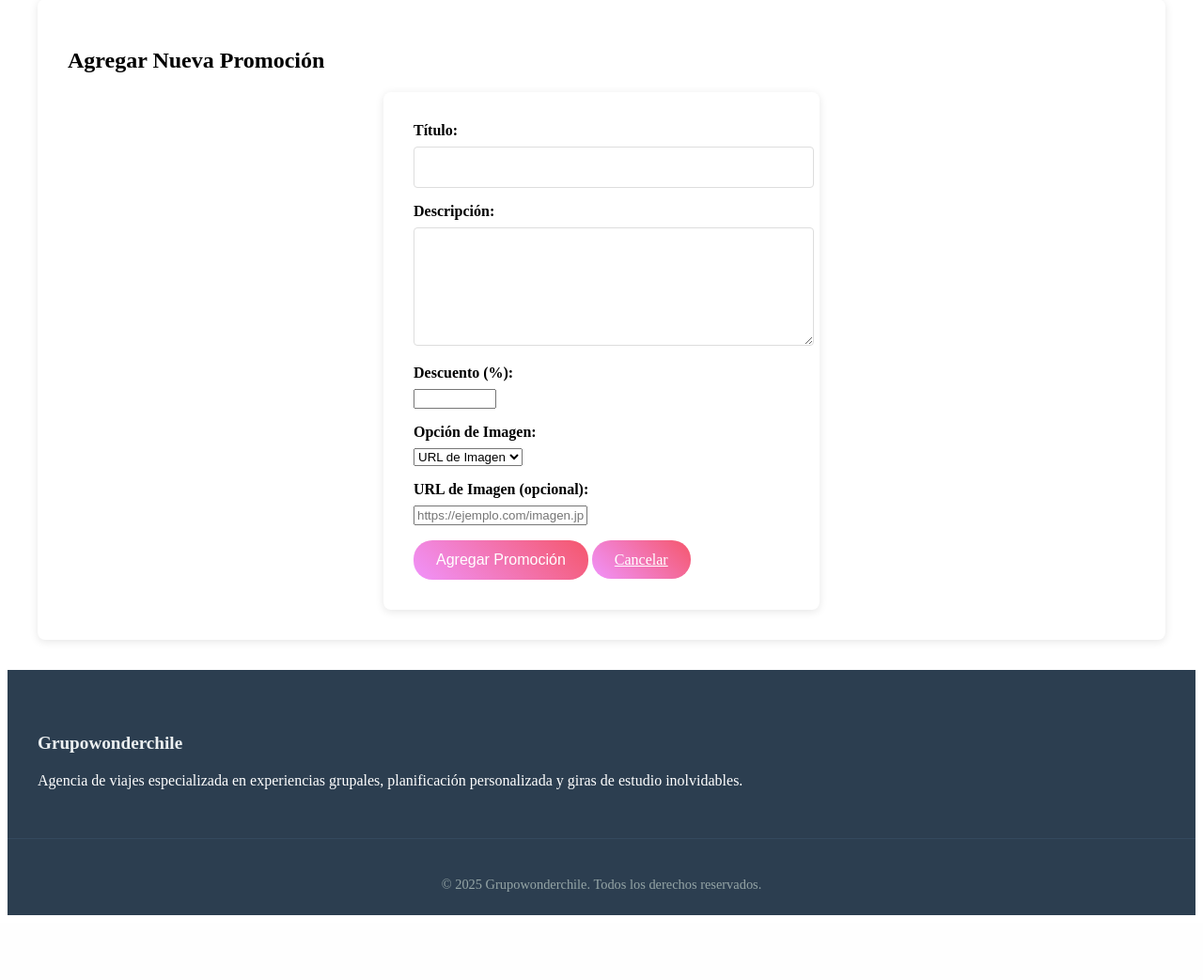
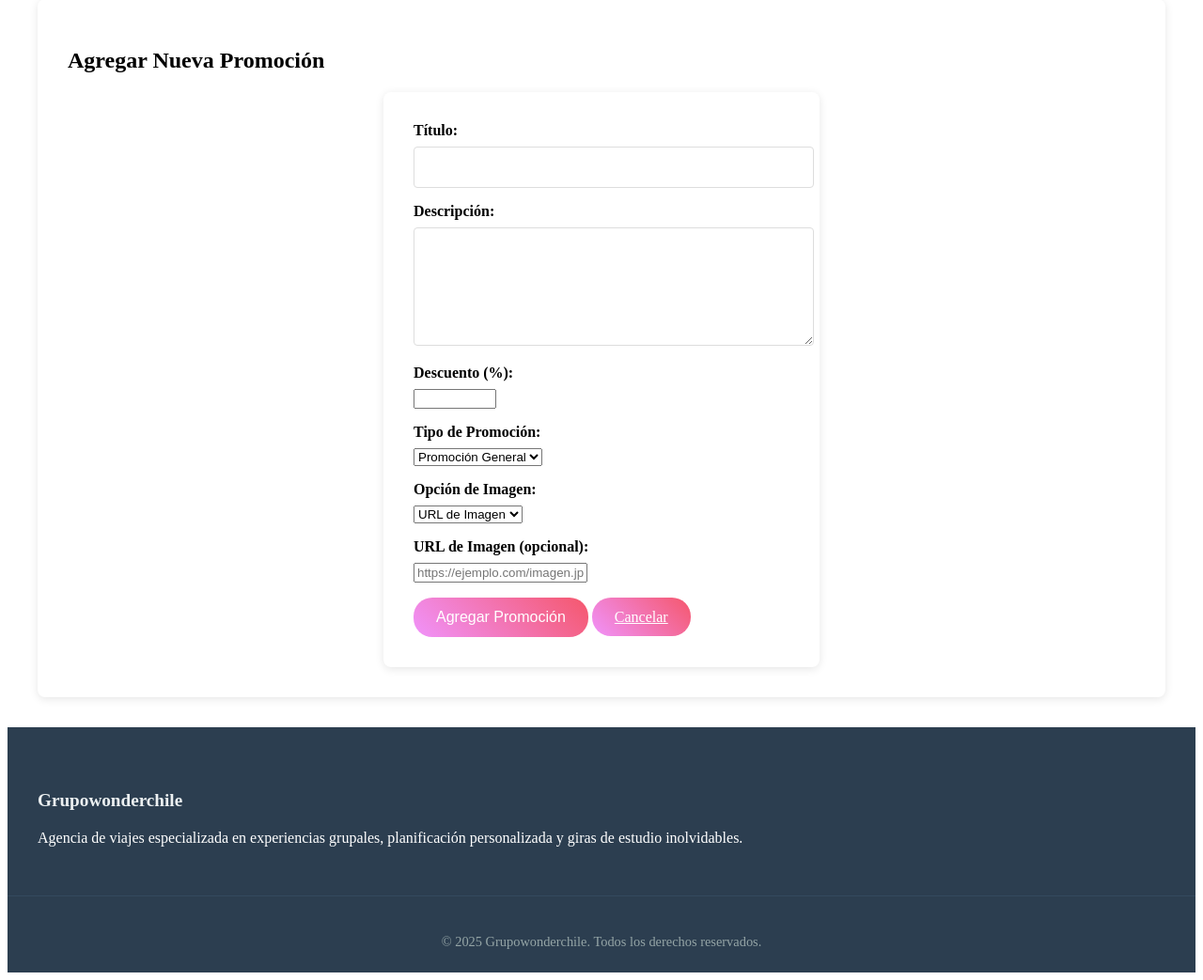
Before and after one commit to Macaperalta35/WONDERCHILE.CL, a Flask app: page /admin/promociones/agregar in a window 1280 px wide. Shown: the part 209-1252 px from the top of the page at 94% size. Before the commit the page ends 1183 px from the top, so only its background shows below. Run offline with Flask 3, Linux system fonts and the light colour scheme; the visitor is signed in with stand-in values (Sample User, id 1).

Commit message:
feat: Add promotion type classification and company logo
- Add 'Tipo de Promoción' select field to promotion forms with options: General, Todos los Públicos, Solo Mujeres, Gira de Estudio
- Update backend functions to handle promotion type field
- Add company logo to header with WonderChile branding
- Change background to sober soft gray color for professional appearance
- Create static/images directory for logo assets

```diff
--- a/app.py
+++ b/app.py
@@ -109,7 +109,8 @@ def init_db():
         titulo TEXT,
         descripcion TEXT,
         descuento REAL,
-        imagen TEXT
+        imagen TEXT,
+        tipo TEXT DEFAULT 'promocion'
     )""")
 
     db.commit()
@@ -480,6 +481,7 @@ def agregar_promocion():
         titulo = request.form.get("titulo")
         descripcion = request.form.get("descripcion")
         descuento = request.form.get("descuento")
+        tipo = request.form.get("tipo", "promocion")
         imagen_opcion = request.form.get("imagen_opcion")
 
         if not titulo or not descripcion or not descuento:
@@ -505,8 +507,8 @@ def agregar_promocion():
 
         db = get_db()
         db.execute(
-            "INSERT INTO promociones (titulo, descripcion, descuento, imagen) VALUES (?, ?, ?, ?)",
-            (titulo, descripcion, descuento, imagen_path)
+            "INSERT INTO promociones (titulo, descripcion, descuento, imagen, tipo) VALUES (?, ?, ?, ?, ?)",
+            (titulo, descripcion, descuento, imagen_path, tipo)
         )
         db.commit()
 
@@ -529,6 +531,7 @@ def editar_promocion(promocion_id):
         titulo = request.form.get("titulo")
         descripcion = request.form.get("descripcion")
         descuento = request.form.get("descuento")
+        tipo = request.form.get("tipo", promocion["tipo"])
         imagen_opcion = request.form.get("imagen_opcion")
 
         if not titulo or not descripcion or not descuento:
@@ -555,8 +558,8 @@ def editar_promocion(promocion_id):
                 imagen_path = nueva_imagen
 
         db.execute(
-            "UPDATE promociones SET titulo = ?, descripcion = ?, descuento = ?, imagen = ? WHERE id = ?",
-            (titulo, descripcion, descuento, imagen_path, promocion_id)
+            "UPDATE promociones SET titulo = ?, descripcion = ?, descuento = ?, imagen = ?, tipo = ? WHERE id = ?",
+            (titulo, descripcion, descuento, imagen_path, tipo, promocion_id)
         )
         db.commit()
 
--- a/templates/agregar_promocion.html
+++ b/templates/agregar_promocion.html
@@ -50,6 +50,15 @@
                     <input type="number" id="descuento" name="descuento" step="0.01" min="0" max="100" required>
                 </div>
                 <div>
+                    <label for="tipo">Tipo de Promoción:</label>
+                    <select id="tipo" name="tipo" required>
+                        <option value="promocion">Promoción General</option>
+                        <option value="publico">Todos los Públicos</option>
+                        <option value="mujeres">Solo Mujeres</option>
+                        <option value="estudio">Gira de Estudio</option>
+                    </select>
+                </div>
+                <div>
                     <label for="imagen_opcion">Opción de Imagen:</label>
                     <select id="imagen_opcion" name="imagen_opcion" onchange="toggleImageInput()">
                         <option value="url">URL de Imagen</option>
```
Also changed, not shown: templates/index.html (+12 -2 lines), static/images/logo wonderchile.png (renamed from logo wonderchile.png).
